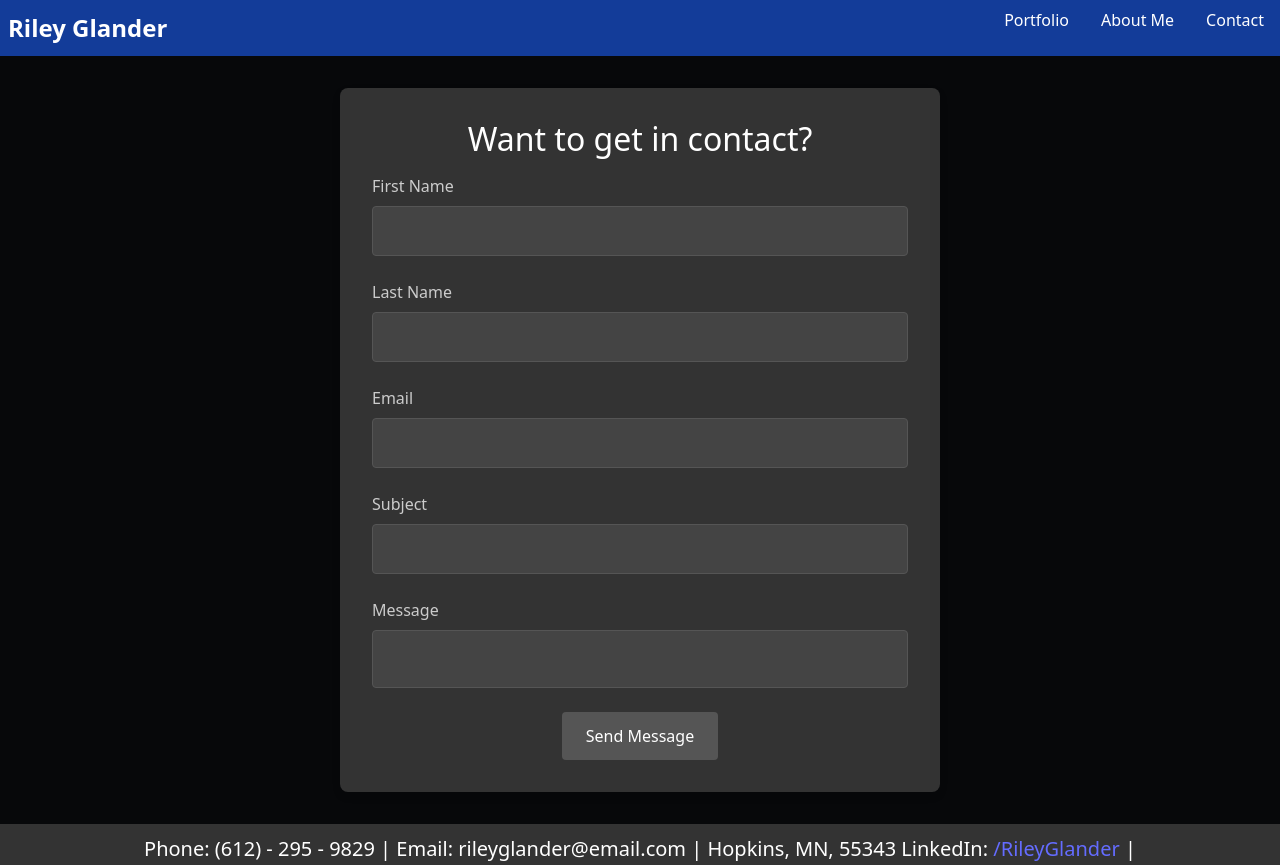
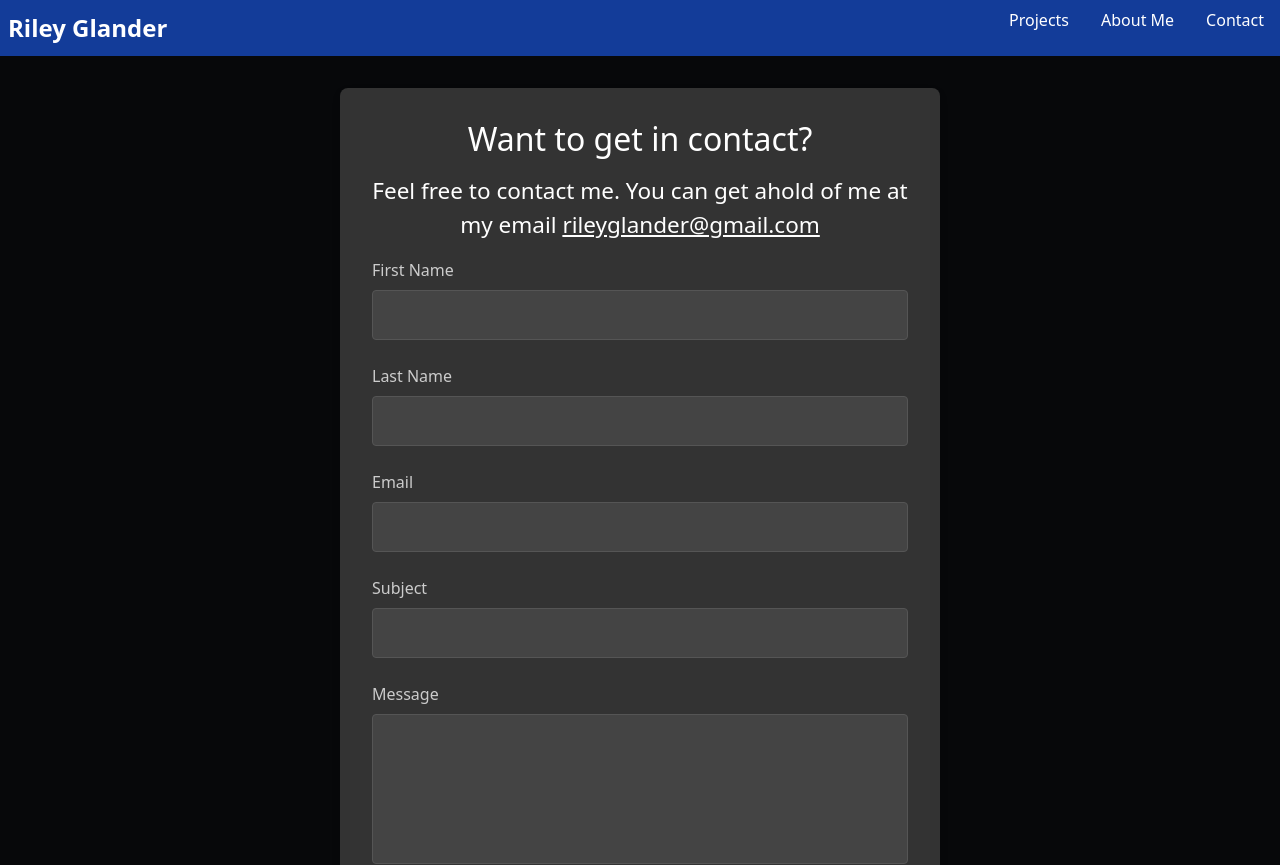
Before and after one commit to RileyGlander/Rileys-React-Portfolio, a React (Vite) app in the folder React-Portfolio/: page /contact in a window 1280 px wide. Shown: the top 865 px of the page. Built offline with nearby package versions, Linux system fonts and the light colour scheme.

Commit message:
Added a border to the text in home.jsx, added smooth scrolling and reworked the contact page

```diff
--- a/React-Portfolio/package.json
+++ b/React-Portfolio/package.json
@@ -14,7 +14,8 @@
     "bootstrap": "^5.3.3",
     "react": "^18.2.0",
     "react-dom": "^18.2.0",
-    "react-router-dom": "^6.10.0"
+    "react-router-dom": "^6.10.0",
+    "react-scroll": "^1.9.0"
   },
   "devDependencies": {
     "@types/react": "^18.2.15",
--- a/React-Portfolio/src/App.css
+++ b/React-Portfolio/src/App.css
@@ -28,6 +28,12 @@ main {
    font-size: large;
 }
 
+.page-wrapper {
+  background-color: rgba(69, 69, 82, 0.363);
+  border-radius:10px;
+  margin-top:10rem;
+  margin-bottom:10rem;
+}
 .footer {
   background: #333;
   color: #fff;
@@ -111,6 +117,7 @@ main {
   max-width: auto;
 }
 
+
 /* Styling for the photo */
 .photo {
   border-radius: 50%;
@@ -157,23 +164,9 @@ main {
 
 
   #projects {
-    background-color: rgba(69, 69, 82, 0.363);
     width:100%;
     padding:5%;
   }
-
-
-  .skills {
-    background-color: rgba(69, 69, 82, 0.363);
-    border: 1px solid black;
-
-  }
-  .aboutMe {
-    background-color: rgba(69, 69, 82, 0.363);
-  }
-
-
-
 
     h1 {
       font-size: 2.5em;
@@ -305,7 +298,9 @@ body {
 }
 
 .form input[name="message"] {
-  padding: 1rem; /* Adjust the padding for the message input */
+  padding-right: 5rem; /* Adjust the padding for the message input */
+  padding-bottom:7rem; /* Adjust the padding for the message input */
+
 }
 
 .form button {
--- a/React-Portfolio/src/components/Navbar.jsx
+++ b/React-Portfolio/src/components/Navbar.jsx
@@ -2,6 +2,7 @@ import React, { useState } from "react";
 
 import "./Navbar.css";
 import { Link, NavLink } from "react-router-dom";
+import { Link as ScrollLink, animateScroll as scroll } from 'react-scroll';
 
 export const Navbar = () => {
   const [menuOpen, setMenuOpen] = useState(false);
@@ -14,12 +15,8 @@ export const Navbar = () => {
       <div className="menu" onClick={() => setMenuOpen(!menuOpen)}>
       </div>
       <ul className={menuOpen ? "open" : ""}>
-        <li>
-          <a href="#projects">Portfolio</a>
-        </li>
-        <li>
-          <a href="#aboutMe">About Me</a>
-        </li>
+                <li><ScrollLink to="projects" smooth={true} duration={500}>Projects</ScrollLink></li>
+                <li><ScrollLink to="aboutMe" smooth={true} duration={500}>About Me</ScrollLink></li>
         <li>
           {/* <NavLink to="/contact">Contact</NavLink> */}
           <Link to="/contact">Contact</Link>
--- a/React-Portfolio/src/components/pages/Contact.jsx
+++ b/React-Portfolio/src/components/pages/Contact.jsx
@@ -36,6 +36,8 @@ function Form() {
     <div className="form-section">
       <div className="form">
         <h3>Want to get in contact?</h3>
+        <p>Feel free to contact me. You can get ahold of me at my email <u>rileyglander@gmail.com</u></p>
+
         <form onSubmit={handleFormSubmit}>
           {["first Name", "last Name", "email", "subject", "message"].map((field) => (
             <div className="form-group" key={field}>
--- a/React-Portfolio/src/components/pages/Home.jsx
+++ b/React-Portfolio/src/components/pages/Home.jsx
@@ -3,12 +3,12 @@ import IMG from '../../assets/IMG_2897.png'
 import IMG1 from '../../assets/pexels-pixabay-209831.jpg'
 import IMG2 from '../../assets/pexels-fauxels-3184360.jpg'
 import IMG3 from '../../assets/pexels-nitin-arya-386173-1029141.jpg'
-import Form from './Contact';
 
 
 export default function Home() {
   return (
-    <main className="home">
+
+    <div className="home">
       <section id="home" className="intro-section">
         <div className="intro-content">
           <div className="text-content">
@@ -19,6 +19,7 @@ export default function Home() {
         </div>
       </section>
 
+    <main className="page-wrapper">
     <div className="container pt-4">
       <section className="technicalSkills">
         <div className="content">
@@ -100,7 +101,7 @@ export default function Home() {
         </section>
 
       </main>
-
+      </div>
 
 
   );
```
Also changed, not shown: 1 other file (tests, documents, lock files or other folders).
